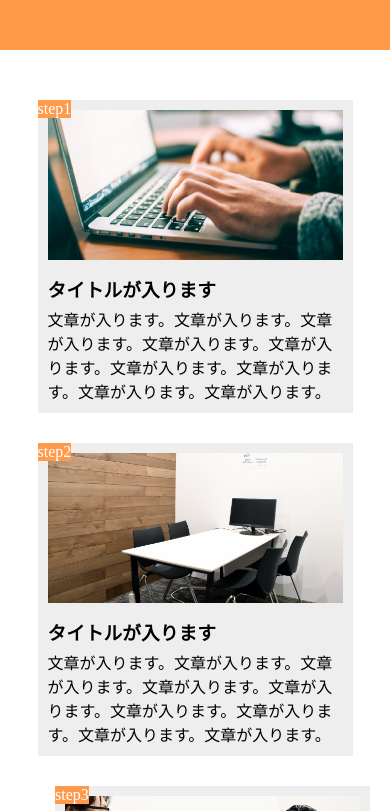
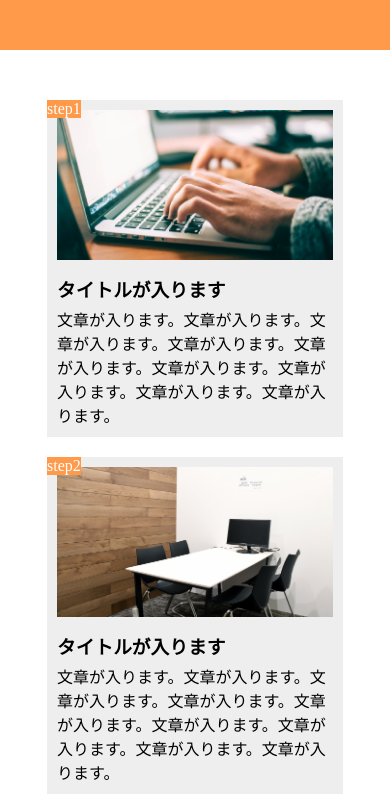
Before and after one commit to yut-hat/-1-1-, a plain HTML site: page index.html in a window 390 px wide. Shown: the top 811 px of the page. Drawn offline with Linux system fonts and the light colour scheme.

Commit message:
課題1の直し一回目

```diff
--- a/index.html
+++ b/index.html
@@ -1,8 +1,7 @@
+<!DOCTYPE html>
 <html lang="ja"><head>
     <meta charset="UTF-8">
-
-   <meta name="viewport" content="width=device-width,initial-scale=1.0">
-
+    <meta name="viewport" content="width=device-width,initial-scale=1.0">
     <title>9章演習</title>
     <link rel="stylesheet" href="style.css">
   </head>
@@ -37,6 +36,6 @@
       </div>
     </main>
     <footer></footer>
-</body>
 
-</html>
+
+</body></html>
--- a/style.css
+++ b/style.css
@@ -13,11 +13,14 @@
   width: 960px;
   margin: 50px auto;
   display: flex;
+  flex-wrap: wrap;
+  justify-content: center;
 }
 
 .step-box {
   width: 300px;
   margin-right: 30px;
+  margin-bottom: 20px;
   padding: 10px;
   position: relative;
   background-color: #eee;
@@ -68,17 +71,20 @@
 
 
 
-  @media screen and (max-width: 768px) {
+
+
+
+@media (max-width: 768px) {
   main {
-      width: auto;
-      margin: 50px 20px;
-      flex-direction: column;
+    width: 90%;
+    margin-left: auto;
+    margin-right: auto;
+
   }
 
   .step-box {
-      width: 90%;
-      margin-right: auto;
-      margin-left: auto;
-      margin-bottom: 30px;
+    width: calc(90% - 20px);
+    margin-right: 0;
+    margin-bottom: 20px;
   }
 }
```
Lines whose indentation alone changed are shown as unchanged.
